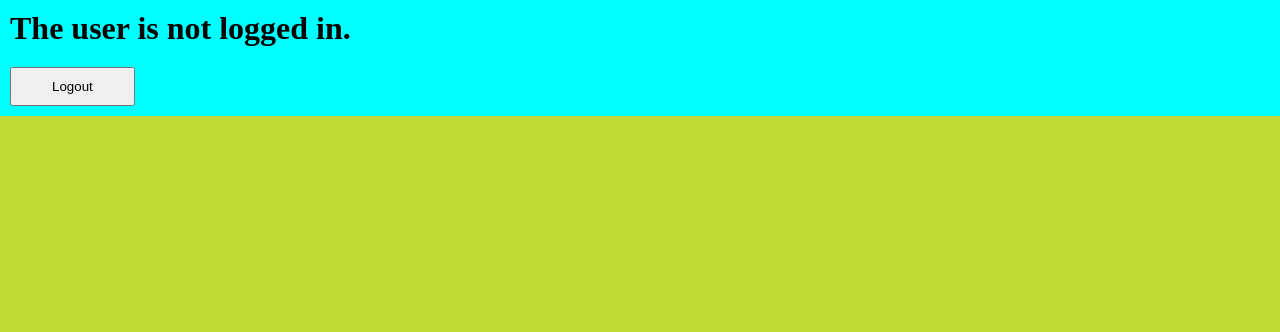
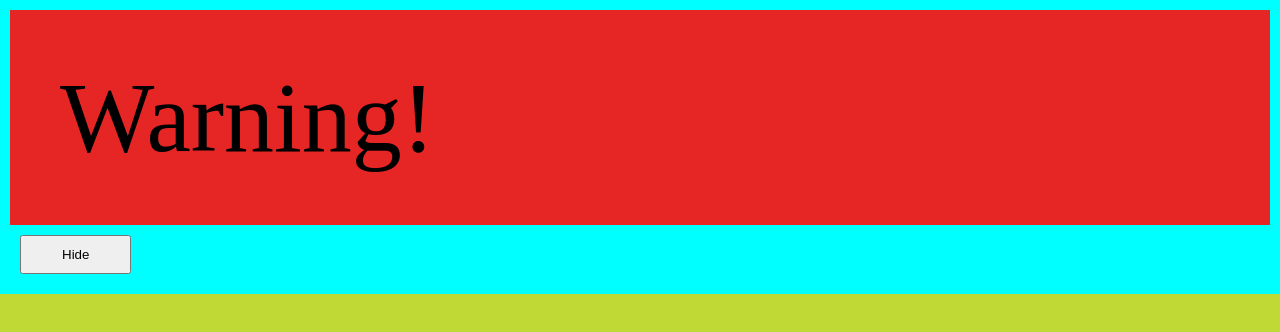
Before and after one commit to SinhaVinit/Main-Concept-React, a React (Create React App) app: page / in a window 1280 px wide. Shown: the top 332 px of the page. Built offline with nearby package versions, Linux system fonts and the light colour scheme.

Commit message:
Conditional Rendering 5 (Preventing Component from Rendering)

```diff
--- a/src/components/App.css
+++ b/src/components/App.css
@@ -1,18 +1,17 @@
 .App {
+    /* margin: auto; */
+    padding: 10px;
     background-color: aqua;
 }
 
-.App h1,h2 {
-    margin: 0;
-    padding: 10px;
+.warningClass {
+    /* margin: 10px; */
+    padding: 50px;
+    background-color: rgb(230, 37, 37);
+    font-size: 100px;
 }
 
-.LogoutButton {
+button {
     margin: 10px;
     padding: 10px 40px;
 }
-
-.LoginButton {
-    margin: 10px;
-    padding: 10px 40px;
-}
--- a/src/components/App.jsx
+++ b/src/components/App.jsx
@@ -1,60 +1,34 @@
 import "./App.css";
 import React from "react";
 
-function Message(props) {
-  return (
-    <h1>The user is {props.isLoggedIn ? "currently" : "not"} logged in.</h1>
-  );
+function WarningBanner(props) {
+  if (props.showWarning) {
+    return <div className="warningClass">Warning!</div>;
+  }
+  return null;
 }
 
-function LoginButton(props) {
-  return (
-    <button onClick={props.onClick} className="LoginButton">
-      Login
-    </button>
-  );
-}
-
-function LogoutButton(props) {
-  return (
-    <button onClick={props.onClick} className="LogoutButton">
-      Logout
-    </button>
-  );
-}
-
-class Greeting extends React.Component {
+class Page extends React.Component {
   constructor(props) {
     super(props);
-    this.handelLoginClick = this.handelLoginClick.bind(this);
-    this.handelLogoutClick = this.handelLogoutClick.bind(this);
-    this.state = { isLoggedIn: props.isLoggedIn };
-    // console.log(props.isLoggedIn);
+    this.handelToggleClick = this.handelToggleClick.bind(this);
+    this.state = { showWarning: true };
   }
 
-  handelLoginClick() {
-    this.setState({ isLoggedIn: true });
-  }
-
-  handelLogoutClick() {
-    this.setState({ isLoggedIn: false });
+  handelToggleClick() {
+    this.setState({ showWarning: !this.state.showWarning });
   }
 
   render() {
-    const isLoggedIn = this.state.isLoggedIn;
-    let button;
-    if (isLoggedIn) {
-      button = <LoginButton onClick={this.handelLogoutClick} />;
-    } else {
-      button = <LogoutButton onClick={this.handelLoginClick} />;
-    }
     return (
       <div className="App">
-        <Message isLoggedIn={isLoggedIn} />
-        {button}
+        <WarningBanner showWarning={this.state.showWarning} />
+        <button onClick={this.handelToggleClick}>
+          {this.state.showWarning ? "Hide" : "Show"}
+        </button>
       </div>
     );
   }
 }
 
-export default Greeting;
+export default Page;
--- a/src/index.js
+++ b/src/index.js
@@ -1,11 +1,11 @@
 import React from "react";
 import ReactDOM from "react-dom/client";
 import "./index.css";
-import Greeting from "./components/App";
+import Page from "./components/App";
 
 const root = ReactDOM.createRoot(document.getElementById("root"));
 root.render(
   <div>
-    <Greeting isLoggedIn={false} />
+    <Page isLoggedIn={false} />
   </div>
 );
```
